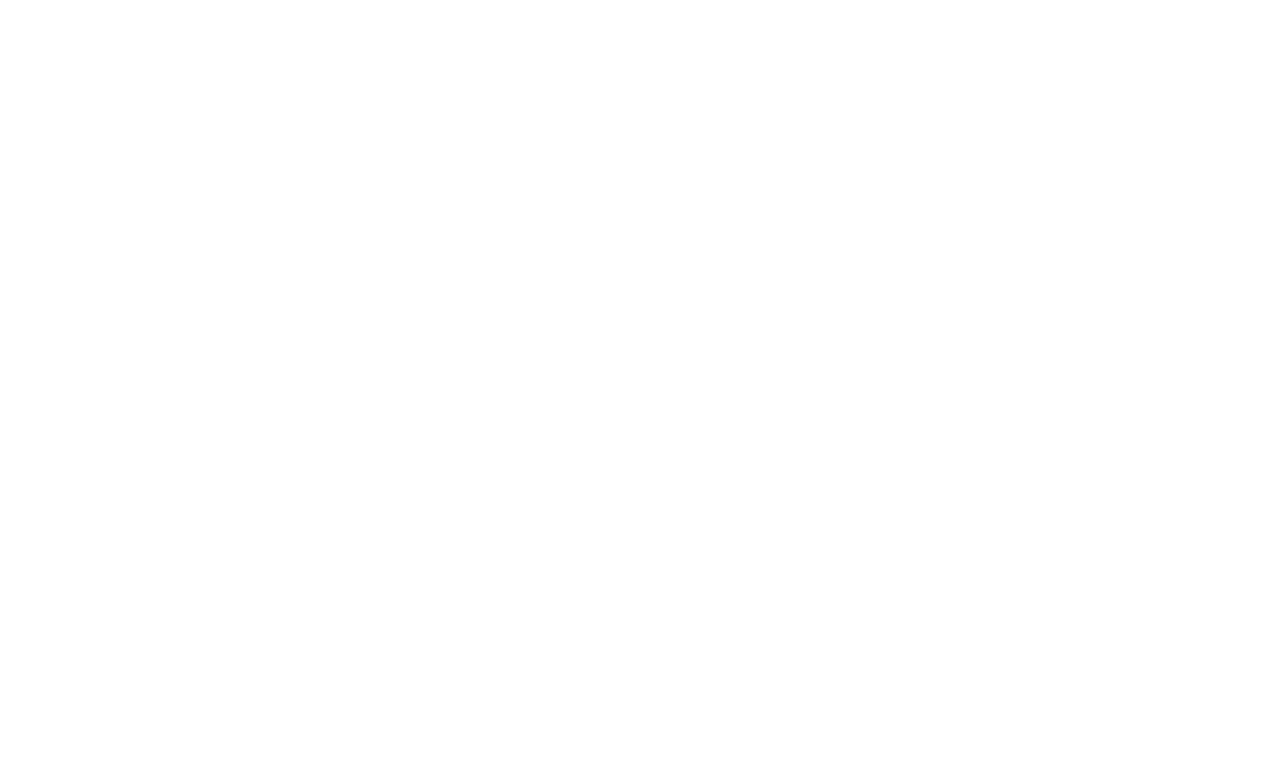
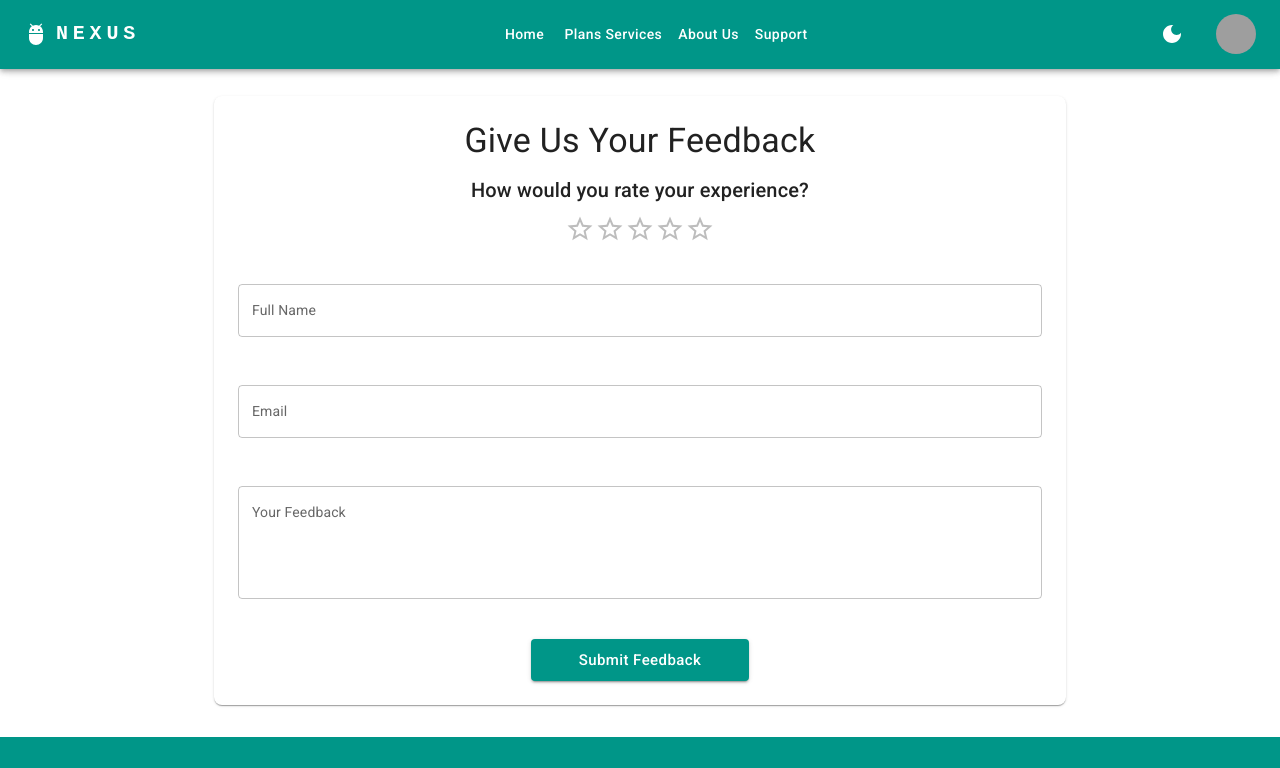
Before and after one commit to Grozay/nexus-service-marketing-system-web, a React (Vite) app: page /feedback in a window 1280 px wide. Before the commit this address had no page. Shown: the top 768 px of the page. Built offline with nearby package versions, Linux system fonts and the light colour scheme; grey boxes are pictures that could not be loaded; what material-ui-confirm would draw is missing.

Commit message:
create feedback page

```diff
--- a/src/App.jsx
+++ b/src/App.jsx
@@ -19,6 +19,7 @@ import RegisterPlansDetail from '~/pages/Profile/RegisteredPlans/RegisteredPlans
 // import EquipmentDetail from '~/pages/Equipment/EquipmentDetail/EquipmentDetail'
 import ChangePassword from '~/pages/Profile/ChangePassword/ChangePassword'
 import UpdateProfile from '~/pages/Profile/UpdateProfile/UpdateProfile'
+import Feedback from '~/pages/Feedback/feedback'
 function App() {
 
   return (
@@ -40,6 +41,7 @@ function App() {
         {/* <Route path='/equipment' element={<Equipment />} /> */}
         {/* <Route path='/equipment/:slug' element={<EquipmentDetail />} /> */}
         <Route path='/profile/change-password' element={<ChangePassword />} />
+        <Route path='/feedback' element={<Feedback />} />
       </Routes>
     </Box>
   )
--- /dev/null
+++ b/src/pages/Feedback/feedback.jsx
@@ -0,0 +1,105 @@
+import React from 'react';
+import { Box, Button, Typography, TextField, Card, CardContent, Container, Rating } from '@mui/material';
+import { useForm } from 'react-hook-form';
+import AppBar from '~/components/AppBar/AppBar';
+import Footer from '~/components/Footer/Footer';
+import { Zoom } from '@mui/material';
+import {
+  FIELD_REQUIRED_MESSAGE,
+  EMAIL_RULE,
+  EMAIL_RULE_MESSAGE
+} from '~/utils/validators';
+
+const Feedback = () => {
+  const { register, handleSubmit, formState: { errors }, watch } = useForm();
+  const [rating, setRating] = React.useState(0);
+
+  const onSubmit = (data) => {
+    console.log('Feedback submitted:', { ...data, rating });
+    // Handle feedback submission logic here
+  };
+
+  return (
+    <Box>
+      <AppBar />
+      <Zoom in={true}>
+        <Container maxWidth="md" sx={{ mt: 4, mb: 4 }}>
+          <Card sx={{ p: 3, borderRadius: 2 }}>
+            <Typography variant="h4" component="h1" align="center" gutterBottom>
+              Give Us Your Feedback
+            </Typography>
+
+            <Box component="form" onSubmit={handleSubmit(onSubmit)}>
+              <Box sx={{ display: 'flex', flexDirection: 'column', gap: 3 }}>
+                {/* Rating Section */}
+                <Box sx={{ display: 'flex', flexDirection: 'column', alignItems: 'center', gap: 1 }}>
+                  <Typography variant="h6" component="h2">
+                    How would you rate your experience?
+                  </Typography>
+                  <Rating
+                    name="feedback-rating"
+                    value={rating}
+                    onChange={(event, newValue) => setRating(newValue)}
+                    size="large"
+                  />
+                </Box>
+
+                {/* Feedback Form */}
+                <TextField
+                  fullWidth
+                  margin="normal"
+                  label="Full Name"
+                  {...register('fullName', { required: FIELD_REQUIRED_MESSAGE })}
+                  error={!!errors.fullName}
+                  helperText={errors.fullName?.message}
+                />
+
+                <TextField
+                  fullWidth
+                  margin="normal"
+                  label="Email"
+                  type="email"
+                  {...register('email', {
+                    required: FIELD_REQUIRED_MESSAGE,
+                    pattern: EMAIL_RULE
+                  })}
+                  error={!!errors.email}
+                  helperText={errors.email?.type === 'required' ?
+                    FIELD_REQUIRED_MESSAGE :
+                    errors.email?.type === 'pattern' ?
+                      EMAIL_RULE_MESSAGE : ''
+                  }
+                />
+
+                <TextField
+                  fullWidth
+                  margin="normal"
+                  label="Your Feedback"
+                  multiline
+                  rows={4}
+                  {...register('feedback', { required: FIELD_REQUIRED_MESSAGE })}
+                  error={!!errors.feedback}
+                  helperText={errors.feedback?.message}
+                />
+              </Box>
+
+              <Box sx={{ display: 'flex', justifyContent: 'center', mt: 4 }}>
+                <Button
+                  type="submit"
+                  variant="contained"
+                  size="large"
+                  sx={{ px: 6 }}
+                >
+                  Submit Feedback
+                </Button>
+              </Box>
+            </Box>
+          </Card>
+        </Container>
+      </Zoom>
+      <Footer />
+    </Box>
+  );
+};
+
+export default Feedback;
```
